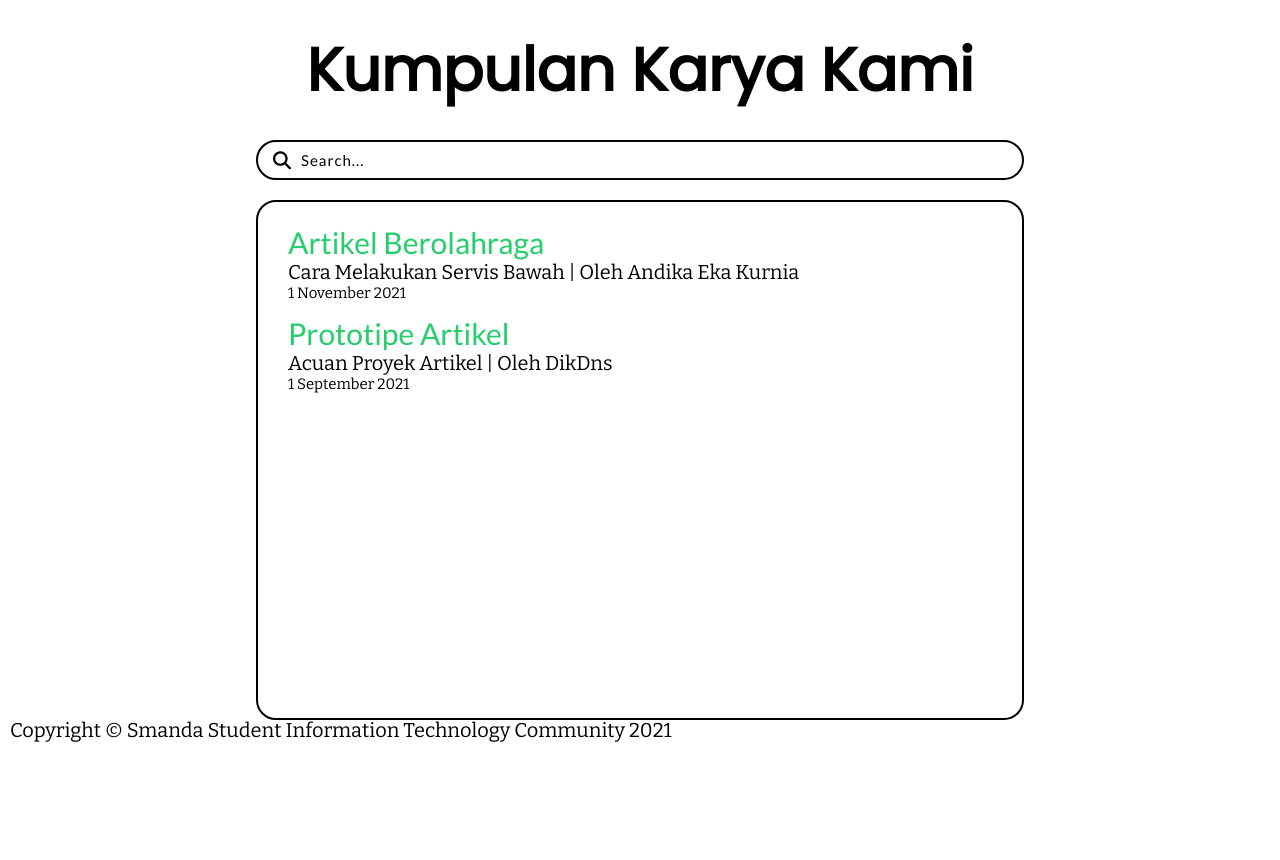
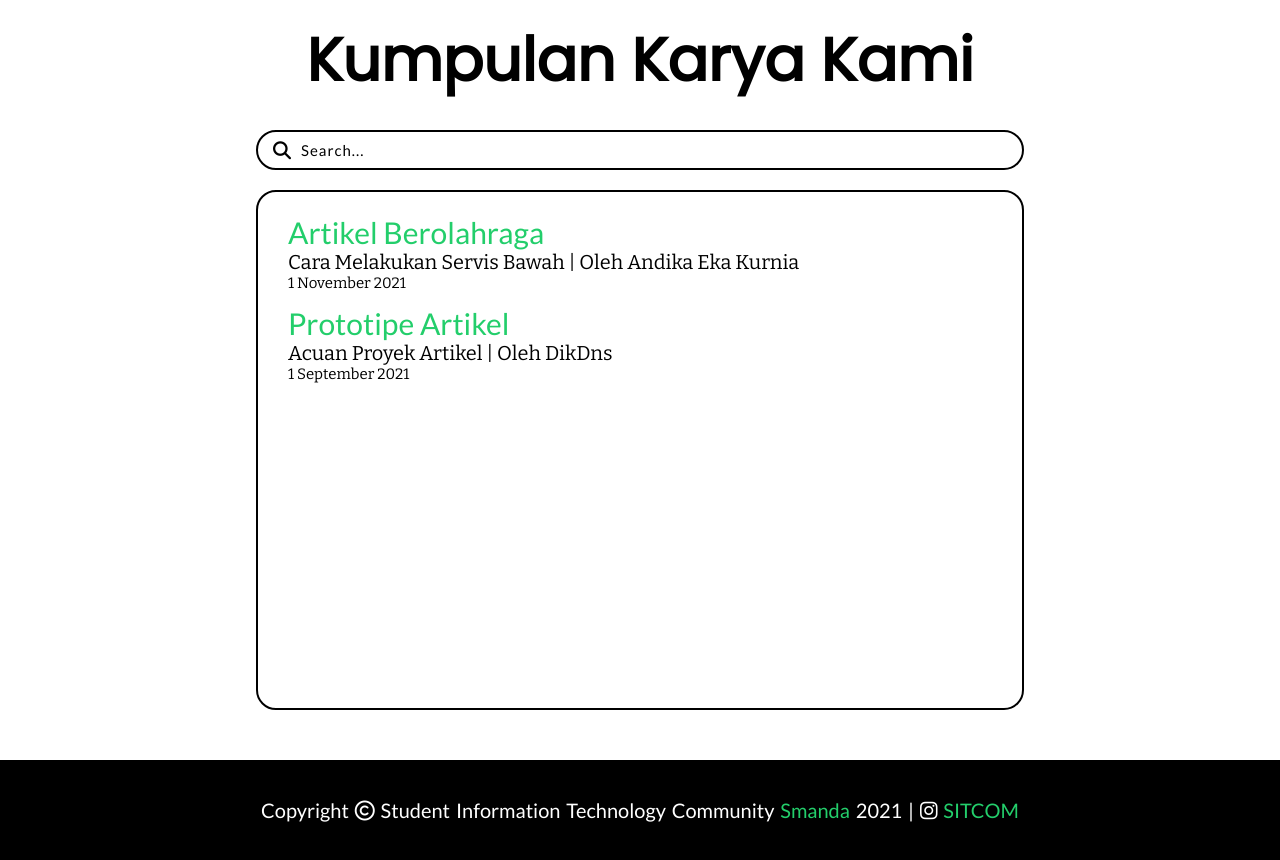
Before and after one commit to sitcomsmanda/sitcomsmanda.github.io, a plain HTML site: page index.html in a window 1280 px wide. Before the commit the page ends 800 px from the top, so only its background shows below. Drawn offline with nearby package versions, Linux system fonts and the light colour scheme.

Commit message:
finish footer styling

```diff
--- a/index.html
+++ b/index.html
@@ -68,7 +68,7 @@
 
     <!--! FOOTER -->
     <footer>
-        <p>Copyright &copy; Smanda Student Information Technology Community 2021 </p>
+        <p>Copyright <i class="far fa-copyright"></i> Student Information Technology Community <a target="_blank" href="https://sman2bdg.sch.id/">Smanda</a> 2021 | <i class="fab fa-instagram"></i> <a target="_blank" href="https://www.instagram.com/sitcomsmanda/">SITCOM</a></p>
     </footer>
 
 
--- a/style/main.css
+++ b/style/main.css
@@ -34,7 +34,6 @@ body {
     font-style: normal;
     text-decoration: none;
     line-height: 20px;
-    padding: 10px;
 }
 
 
@@ -161,3 +160,33 @@ body {
 .title a:hover {
     text-decoration: underline;
 }
+
+
+
+
+
+/* Footer */
+footer {
+    font-size: inherit;
+    font-family: 'Lato', sans-serif;
+    word-spacing: 2px;
+
+
+    margin-top: 50px;
+    color: var(--primary);
+    background-color: var(--tertiary);
+    min-height: 100px;
+    display: flex;
+
+    align-items: center;
+    justify-content: center;
+}
+
+footer a {
+    color: var(--extra);
+    text-decoration: none;
+}
+
+footer a:hover {
+    text-decoration: underline;
+}
```
